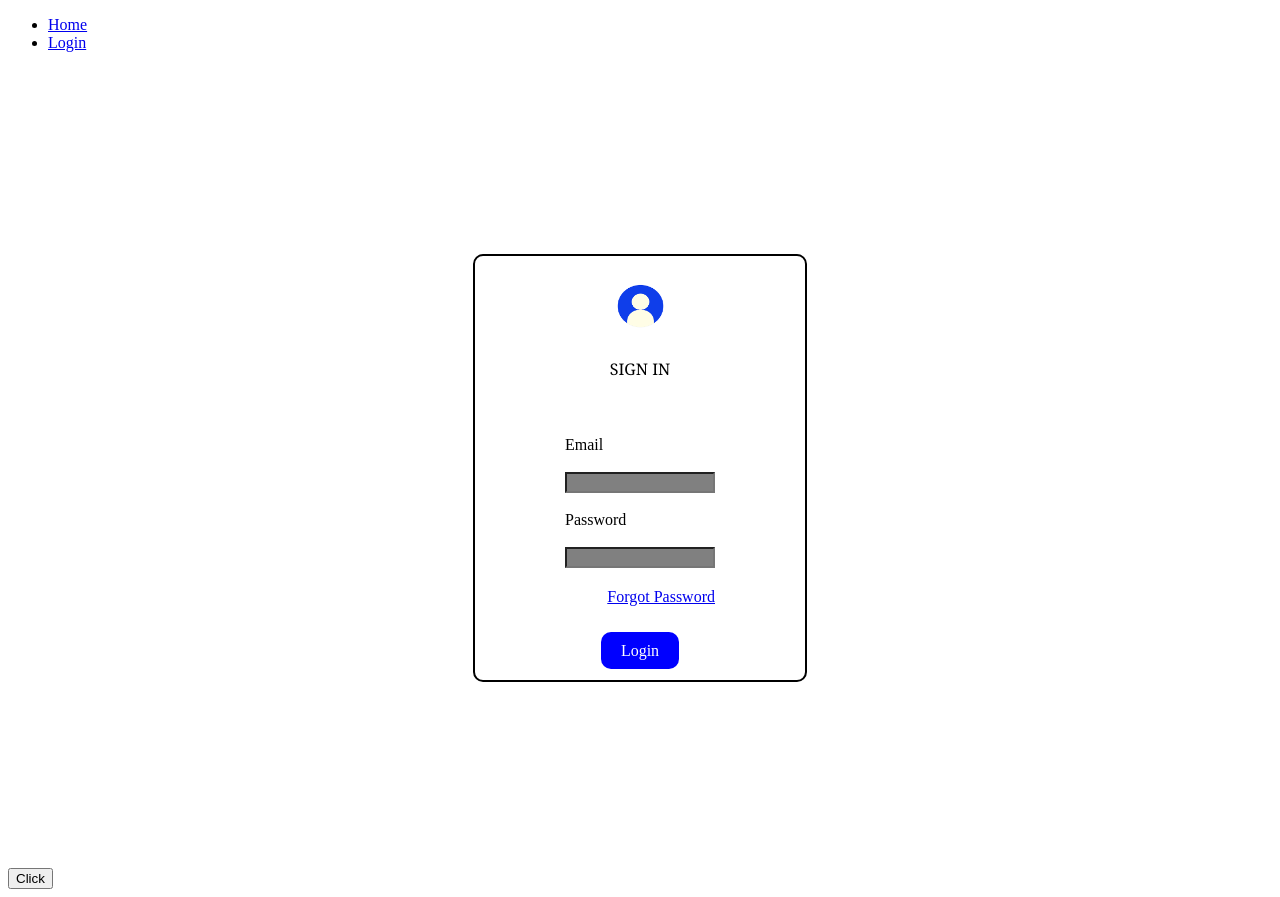
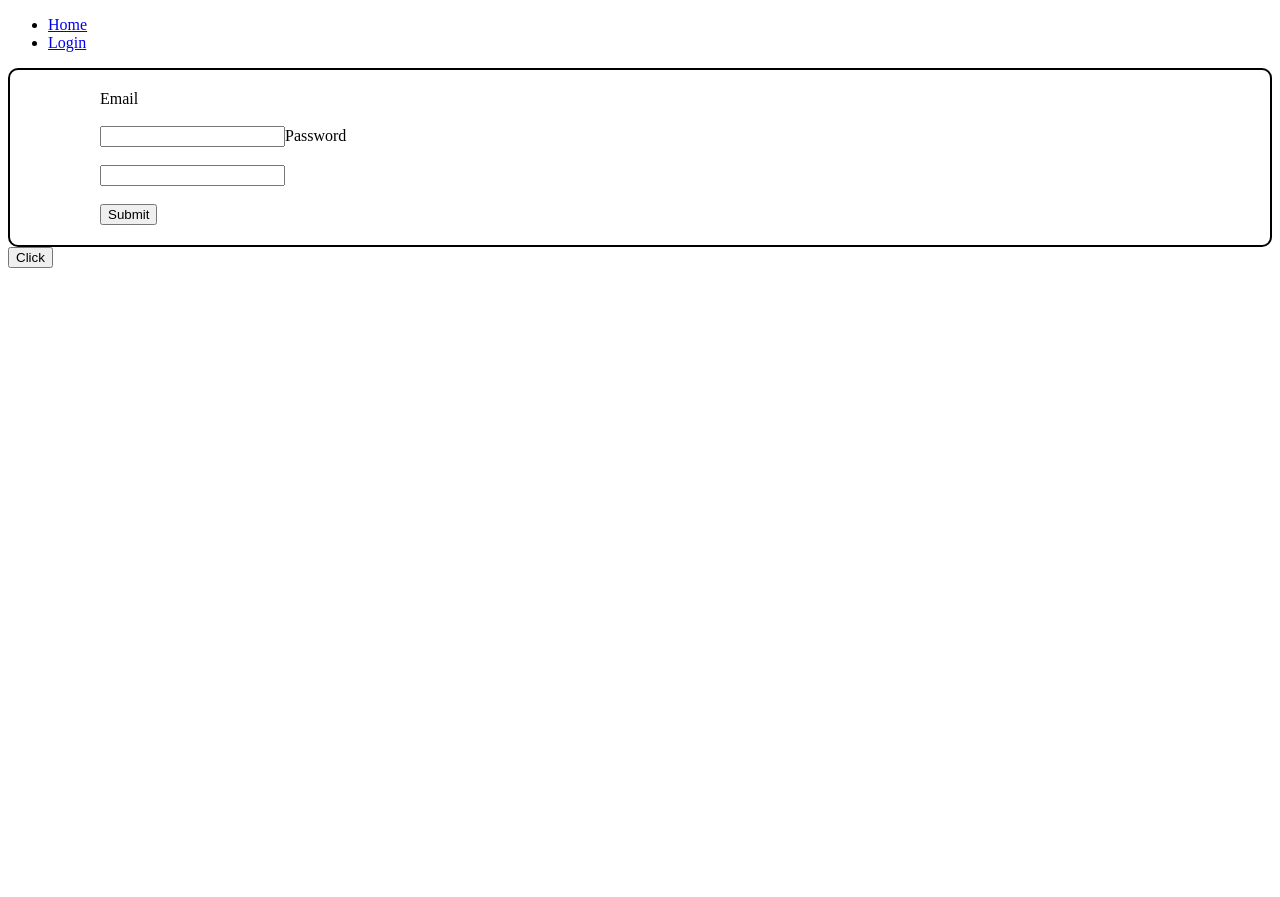
Before and after one commit to pawankumar29/Campus, a React (Create React App) app: page / in a window 1280 px wide. After the commit the page ends 800 px from the top, so only its background shows below. Built offline with nearby package versions, Linux system fonts and the light colour scheme.

Commit message:
login invalid

```diff
--- a/src/App.js
+++ b/src/App.js
@@ -2,6 +2,7 @@ import LoginPage from "./components/loginPage.js";
 import { BrowserRouter as Router, Routes, Route, Link } from 'react-router-dom';
 import PrivateRoute from "./components/privateRoute.js";
 import Dashboard from "./components/dashboardPage.js";
+import LoginAgain from "./components/loginAgain.js";
 function App() {
 
   return (
@@ -19,7 +20,7 @@ function App() {
 
         <Routes>
          <Route path="/dash" element={<PrivateRoute  Component={Dashboard}/>} />
-          <Route path="/" element={<LoginPage/>}  />
+          <Route path="/" element={<LoginAgain/>}  />
 
           {/* // necessary to give <LoginPage/> */}
 
--- /dev/null
+++ b/src/components/loginAgain.js
@@ -0,0 +1,65 @@
+
+import React, { useEffect } from 'react'
+import { useState } from 'react'
+import validation from './loginValidation';
+import style from "../style/style.module.css"
+
+
+
+
+
+function LoginAgain() {
+    // for setting password and email
+const [values,setValues]=useState({
+    email:"",
+    password:""
+})
+
+// for getting the error message
+const [error,setError]=useState({});
+
+// previous values with the new one
+const handleChange=(e)=>{
+     setValues({...values,[e.target.name]:e.target.value})
+}
+
+const submit=(e)=>{
+    e.preventDefault();
+   setError(validation(values));
+}
+
+
+useEffect(()=>{
+    if(Object.keys(error).length==0&&(values.email!=""&&values.password!="")){
+         alert(JSON.stringify(values))
+    }
+},[error]) // it will be called when error will be updated
+
+
+  return (
+    <div className={style.parent}>
+        <div className={style.container}>
+            <label>Email</label>
+            <br></br>
+            <br></br>
+            <input type="text" name="email" value={values.email} onChange={handleChange}  />
+            {error.message && (
+                  <p style={{color:"red", fontSize:"13px"}}>{error.message}</p>
+)}
+            <label>Password</label>
+            <br></br>
+            <br></br>
+            <input type="text" name="password" value={values.password} onChange={handleChange}  />
+            <br/>
+            <br/>
+            {error.password && (
+              <p style={{color:"red", fontSize:"13px"}}>{error.password}</p>
+)}
+            <button onClick={submit}>Submit</button>
+        </div>
+    </div>
+
+  )
+}
+
+export default LoginAgain
--- a/src/components/loginPage.js
+++ b/src/components/loginPage.js
@@ -27,17 +27,16 @@ const submit=async(e)=>{
   }
 
   const result=await axios.post('http://localhost:3035/v1/login',obj);
-
-  console.log("r-->",result.data)
-  const token=result.data.Data
-
-  console.log(token)
+  if(result.data){
+  var token=result.data.Data }
   if(token){
   localStorage.setItem("token",token)
   navigate("/dash")}
   else{
-    console.log("err-->", document.getElementsByClassName("errmsg"))
-     document.getElementsByClassName("errmsg")[0].style.display="block";
+    // console.log("err-->",result)
+  const errMsg = document.getElementById("errmsg");
+  console.log("e--",errMsg)
+  errMsg.classList.add(style.show);
   }
                             // by default alert take one argument and makes it string and to watch the
                               // the object just use json.stringfy
@@ -57,8 +56,10 @@ const submit=async(e)=>{
      <br></br>
      <input className={style.loginInput}  type="text" value={Email} onChange={setEmailFun}></input>
      {/* if u want to use the event call it without () and the genuine reason is
-      that the function will be executed once when the component is rendered, but it will not be called again when the input value changes.
-To fix this issue, you should pass the setEmailFun function as a reference to the onChange event handler, without calling it:
+      that the function will be executed once when the component is rendered,
+       but it will not be called again when the input value changes.
+To fix this issue, you should pass the setEmailFun function as a reference
+to the onChange event handler, without calling it:
 just take care only reference will be called */}
      <br></br>
      <label>Password</label>
@@ -71,10 +72,11 @@ just take care only reference will be called */}
      <br></br>
      <br></br>
      <div className={style.button}><span className={style.submit} onClick={submit}>Login</span></div>
+     <br></br>
+     <div id={style.errmsg}>Wrong Email Kindly login</div>
+
 
     </div>
-
-    <div className={style.errmsg}>Wrong Email Kindly login</div>
 
 
     </div>
--- /dev/null
+++ b/src/components/loginValidation.js
@@ -0,0 +1,23 @@
+
+const validation=(values)=>{
+
+    const error={};
+
+    if(!values.email){
+        error.message="name is required"
+    }
+     if(!values.password){
+        error.password="password is required"
+    }
+    else if(values.email.length<5){
+        error.message="email must be more than 5 characters"
+    }
+
+
+    return error; // we are returning an object
+
+
+
+}
+
+export default validation;
--- a/src/style/style.module.css
+++ b/src/style/style.module.css
@@ -71,6 +71,10 @@
   width:150px;
   box-sizing: border-box;}
 
-.errmsg{
+#errmsg{
   display:none;
 }
+
+#errmsg.show{
+  display:block;
+}
```
